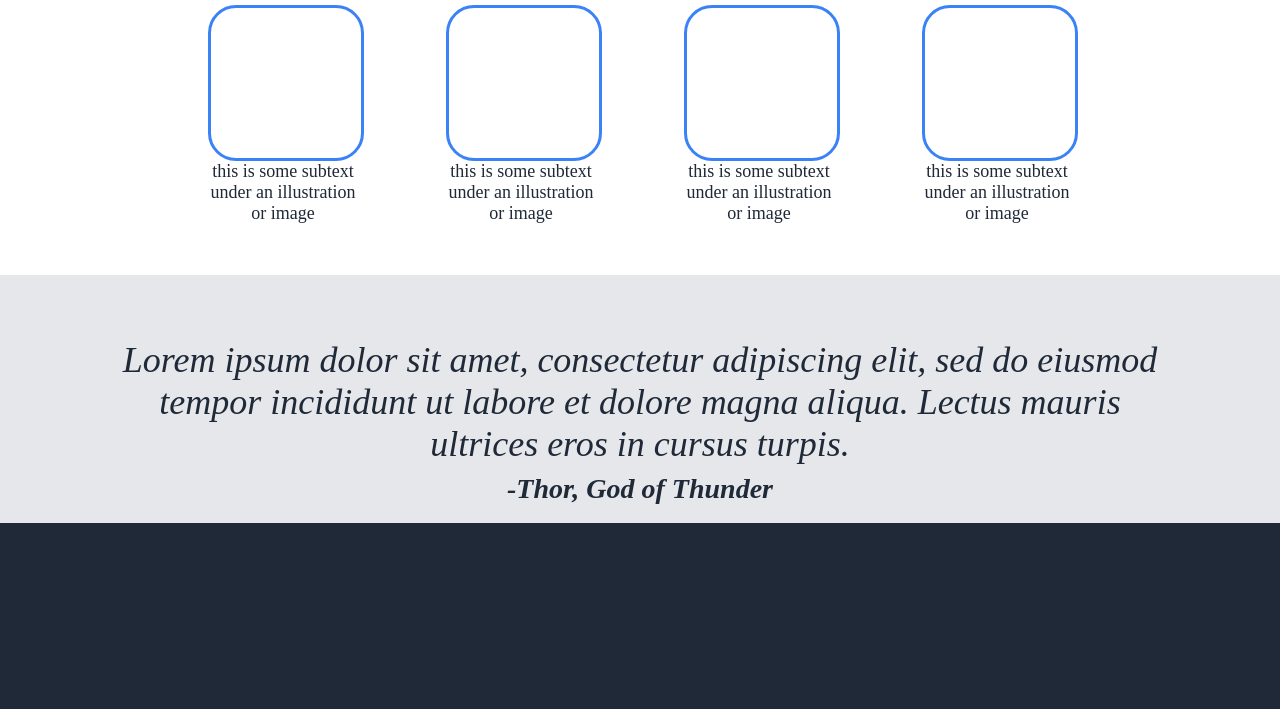
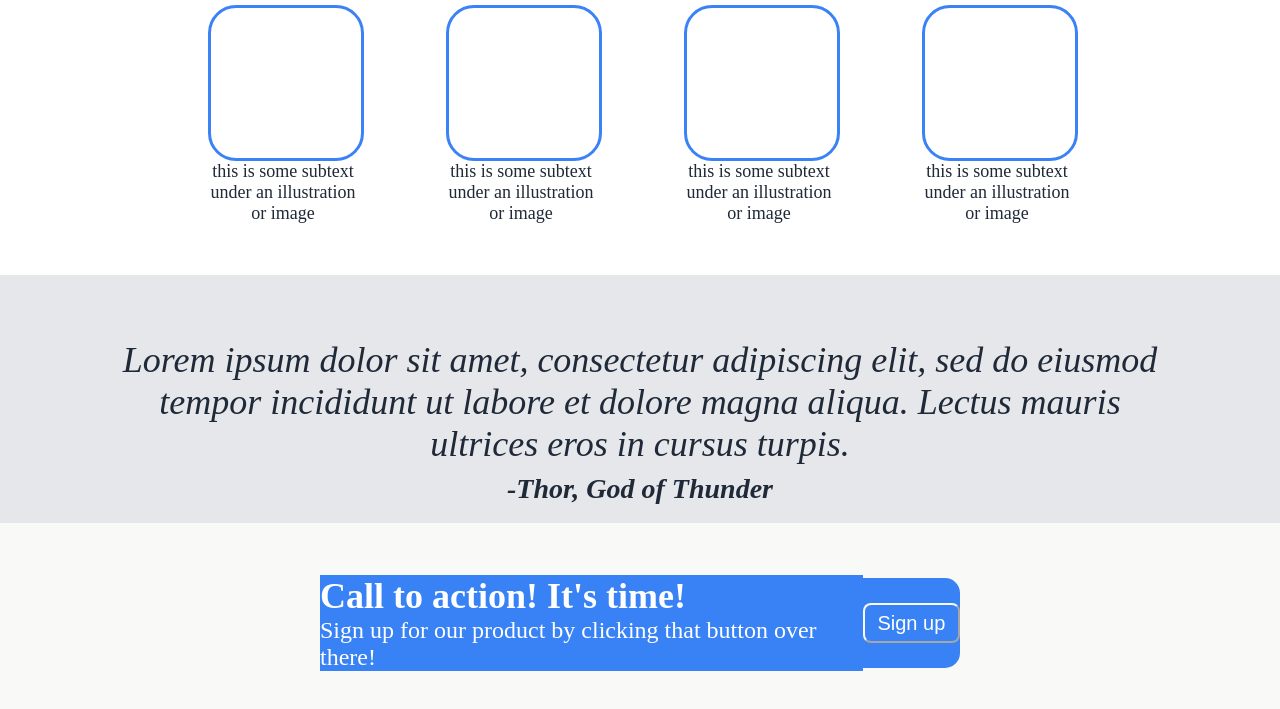
Before and after one commit to wind25x/landing_page_odin_project, a plain HTML site: page index.html in a window 1280 px wide. Shown: the part 722-1431 px from the top of the page. Before the commit the page ends 1245 px from the top, so only its background shows below. Drawn offline with Linux system fonts and the light colour scheme.

Commit message:
created CTA section

```diff
--- a/index.html
+++ b/index.html
@@ -78,6 +78,18 @@
 
 <!-- call to action section -->
 
+<div class="cta-section">
+
+  <div class="cta">
+    <div class="left_cta">
+      <h3>Call to action! It's time!</h3>
+      <p>Sign up for our product by clicking that button over there!</p>
+    </div>
+
+    <button class="btn_cta">Sign up</button>
+  </div>
+
+</div>
 
 <body>
 
--- a/styles.css
+++ b/styles.css
@@ -146,3 +146,44 @@ Header link text 18px #E5E7EB
 
 
 /* Call to action section */
+
+.cta-section {
+  height: 25vh;
+  background-color: #F9FAF8;
+  display: flex;
+  justify-content: center;
+  align-items: center;
+}
+
+.cta {
+  border-radius: 15px;
+  background-color: #3882f6;
+  width: 50%;
+  height: 45%;
+  display: flex;
+  justify-content: space-around;
+  align-items: center;
+
+}
+
+.left_cta, .left_cta h3, .left_cta p {
+  background-color: #3882f6;
+}
+
+.cta h3 {
+  font-size: 36px;
+}
+
+.cta p {
+  font-size: 24px;
+}
+
+.btn_cta {
+  border-radius: 8px;
+  border-width: 2px;
+  background-color: #3882f6;
+  border-color: #F9FAF8;
+  width: 100px;
+  height: 40px;
+  font-size: 20px;
+}
```
